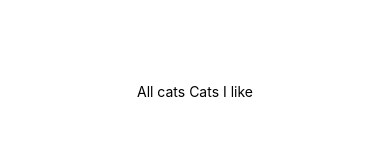
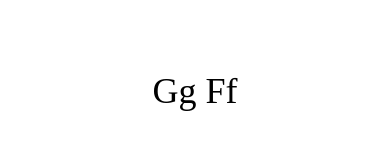
Before and after one commit to Sh3riff/backdrop, a React Native app: screen / in a window 390 px wide. Shown: the part 331-480 px from the top of the page. Built offline with nearby package versions, Linux system fonts and the light colour scheme.

Commit message:
Feature/Implementing SF-Pro-Display font

```diff
--- a/App.tsx
+++ b/App.tsx
@@ -9,7 +9,7 @@ const App = () => {
         // backgroundColor={backgroundStyle.backgroundColor}
       />
       <View style={styles.view}>
-        <Text>All cats Cats I like</Text>
+        <Text style={styles.text}>Gg Ff</Text>
       </View>
     </SafeAreaView>
   );
@@ -25,6 +25,10 @@ const styles = StyleSheet.create({
     justifyContent: 'center',
     alignItems: 'center',
   },
+  text: {
+    fontFamily: 'SFProDisplay-Regular',
+    fontSize: 36,
+  }
 });
 
 export default App;
```
Also changed, not shown: react-native.config.js (added, +7 -0 lines), src/assets/fonts/SFProDisplay-Regular.ttf (added), 5 other files (tests, documents, lock files or other folders).
